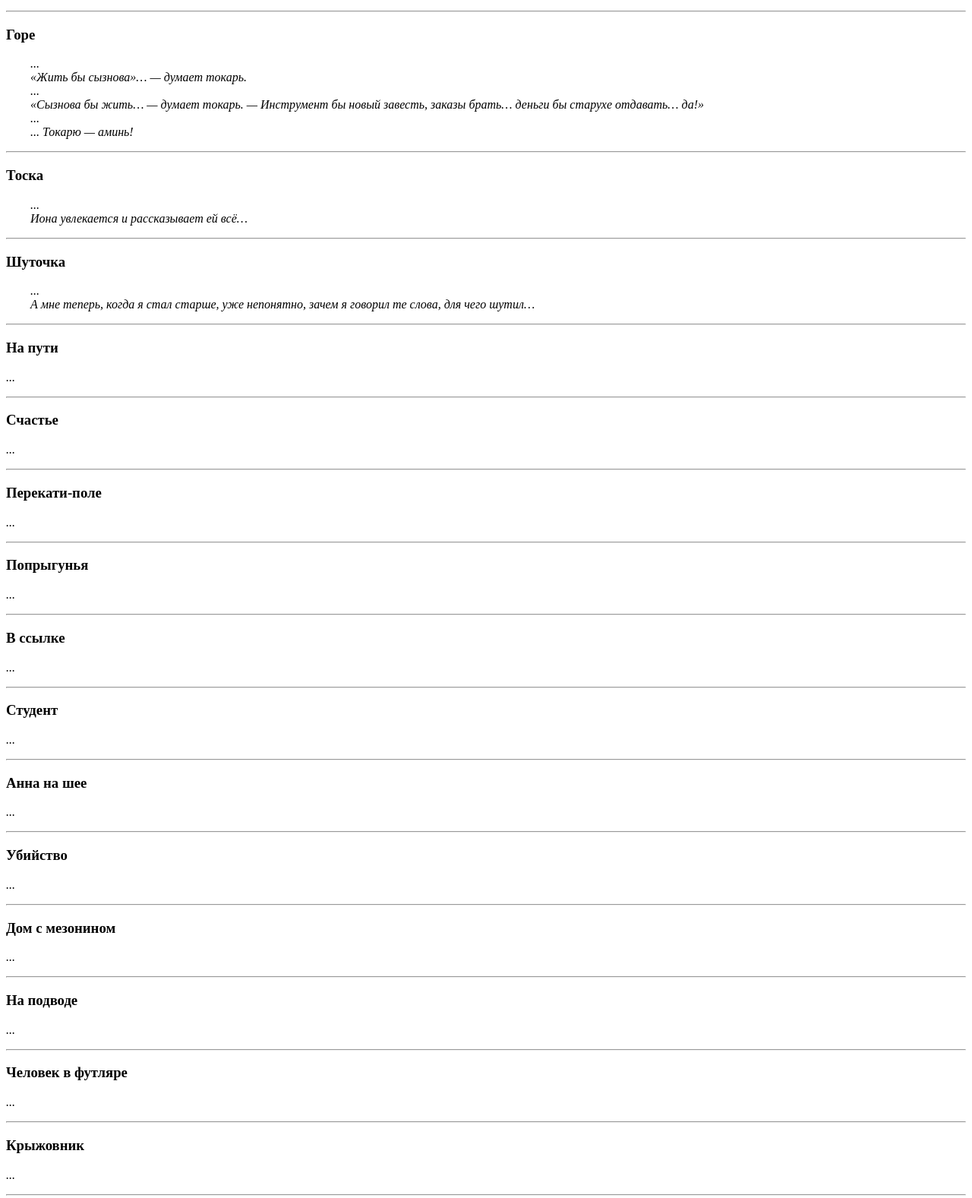
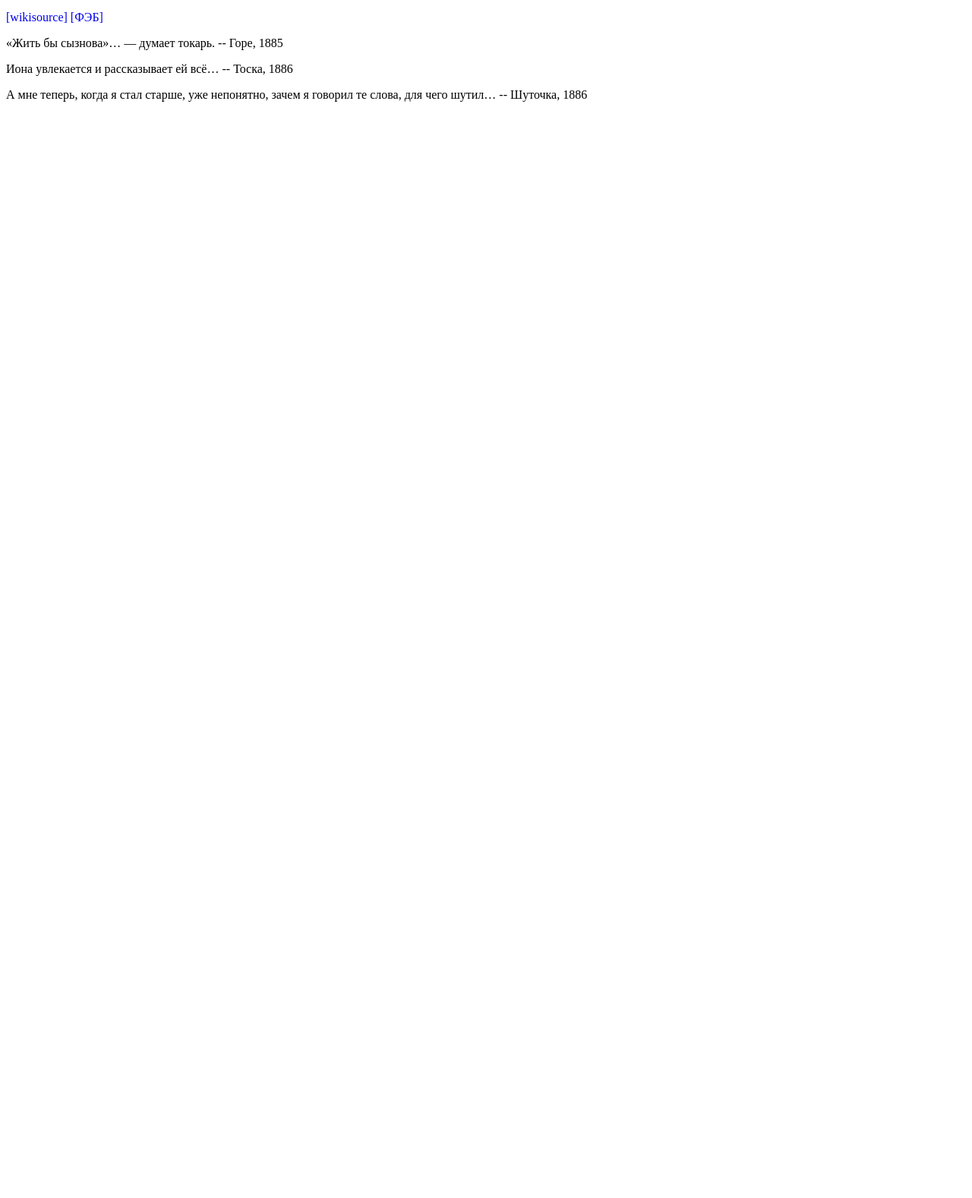
Before and after one commit to chenchen-reading/chenchen-reading.github.io, a plain HTML site: page chekhov.html in a window 1280 px wide. Shown: the part 28-1605 px from the top of the page at 76% size. After the commit the page ends 800 px from the top, so only its background shows below. Drawn offline with Linux system fonts and the light colour scheme.

Commit message:
Update chekhov.html

```diff
--- a/chekhov.html
+++ b/chekhov.html
@@ -2,7 +2,7 @@
 <head>
 <meta http-equiv="Content-Type" content="text/html; charset=utf-8">
 <style>a{text-decoration:none;}</style>
-<title>chenchen's notes</title>
+<title>Chekhov</title>
 </head>
 
 <body>
@@ -10,115 +10,22 @@
 <a href="./index.html">[back]</a>
 </p>
 
-<hr>
-	<h3>Горе</h3>
-	<p style="margin-left:2em;">
-	<i>
-	...<br>
-	«Жить бы сызнова»… — думает токарь.<br>
-	...<br>
-	«Сызнова бы жить… — думает токарь. — Инструмент бы новый завесть, заказы брать… деньги бы старухе отдавать… да!»<br>
-	...<br>
-	... Токарю — аминь!
-	</i>
-	</p>
-<hr>
-	<h3>Тоска</h3>
-	<p style="margin-left:2em;">
-	<i>
-	...<br>
-	Иона увлекается и рассказывает ей всё…
-	</i>
-	</p>
-<hr>
-	<h3>Шуточка</h3>
-	<p style="margin-left:2em;">
-	<i>
-	...<br>
-	А мне теперь, когда я стал старше, уже непонятно, зачем я говорил те слова, для чего шутил…
-	</i>
-	</p>
-<hr>
-	<p>
-	<h3>На пути</h3>
-	<i>...</i>
-	</p>
-<hr>
-	<p>
-	<h3>Счастье</h3>
-	<i>...</i>
-	</p>
-<hr>
-	<p>
-	<h3>Перекати-поле</h3>
-	<i>...</i>
-	</p>
-<hr>
-	<p>
-	<h3>Попрыгунья</h3>
-	<i>...</i>
-	</p>
-<hr>
-	<p>
-	<h3>В ссылке</h3>
-	<i>...</i>
-	</p>
-<hr>
-	<p>
-	<h3>Студент</h3>
-	<i>...</i>
-	</p>
-<hr>
-	<p>
-	<h3>Анна на шее</h3>
-	<i>...</i>
-	</p>
-<hr>
-	<p>
-	<h3>Убийство</h3>
-	<i>...</i>
-	</p>
-<hr>
-	<p>
-	<h3>Дом с мезонином</h3>
-	<i>...</i>
-	</p>
-<hr>
-	<p>
-	<h3>На подводе</h3>
-	<i>...</i>
-	</p>
-<hr>
-	<p>
-	<h3>Человек в футляре</h3>
-	<i>...</i>
-	</p>
-<hr>
-	<p>
-	<h3>Крыжовник</h3>
-	<i>...</i>
-	</p>
-<hr>
-	<p>
-	<h3>Ионыч</h3>
-	<i>...</i>
-	</p>
-<hr>
-	<p>
-	<h3>Дама с собачкой</h3>
-	<i>...</i>
-	</p>
-<hr>
-	<p>
-	<h3>Архиерей</h3>
-	<i>...</i>
-	</p>
-<hr>
-	<p>
-	<h3>Невеста</h3>
-	<i>...</i>
-	</p>
-<hr>
+<p>
+<a href="https://en.wikisource.org/wiki/Author:Anton_Pavlovich_Chekhov">[wikisource]</a>
+<a href="http://feb-web.ru/feb/chekhov/default.asp">[ФЭБ]</a>
+</p>
+
+<p>
+«Жить бы сызнова»… — думает токарь. -- Горе, 1885
+</p>
+
+<p>
+Иона увлекается и рассказывает ей всё… -- Тоска, 1886
+</p>
+
+<p>
+А мне теперь, когда я стал старше, уже непонятно, зачем я говорил те слова, для чего шутил… -- Шуточка, 1886
+</p>
 
 </body>
 
```
